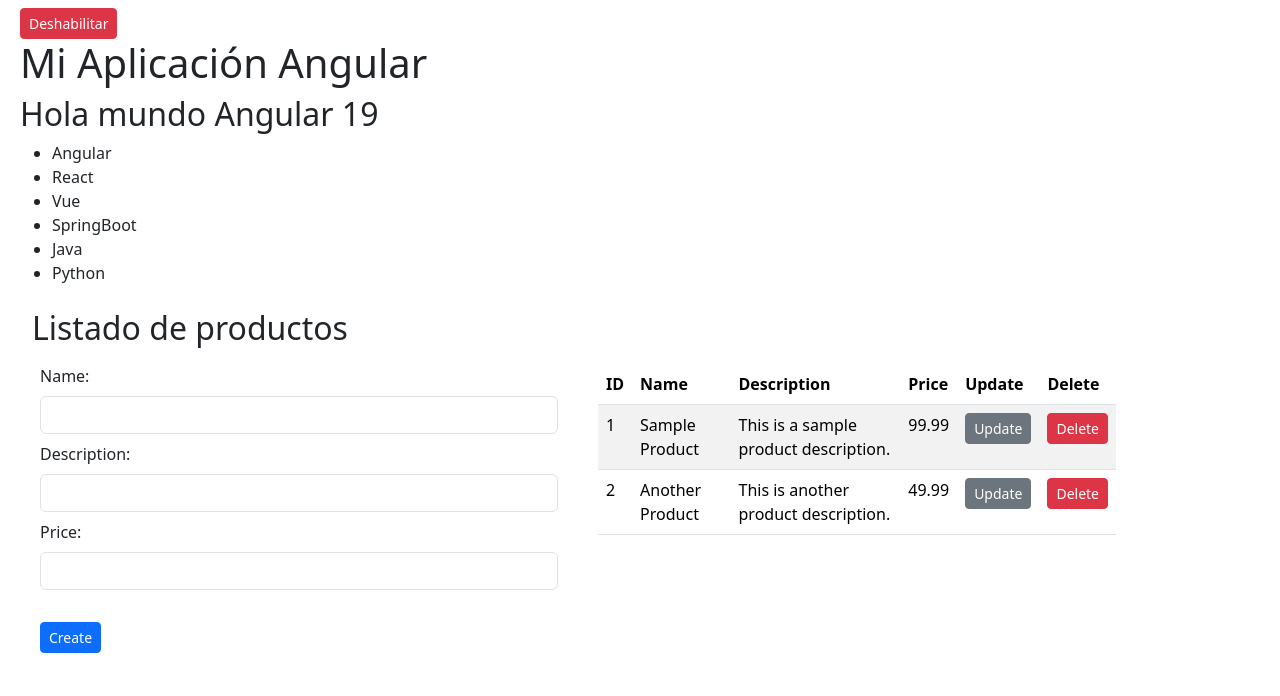
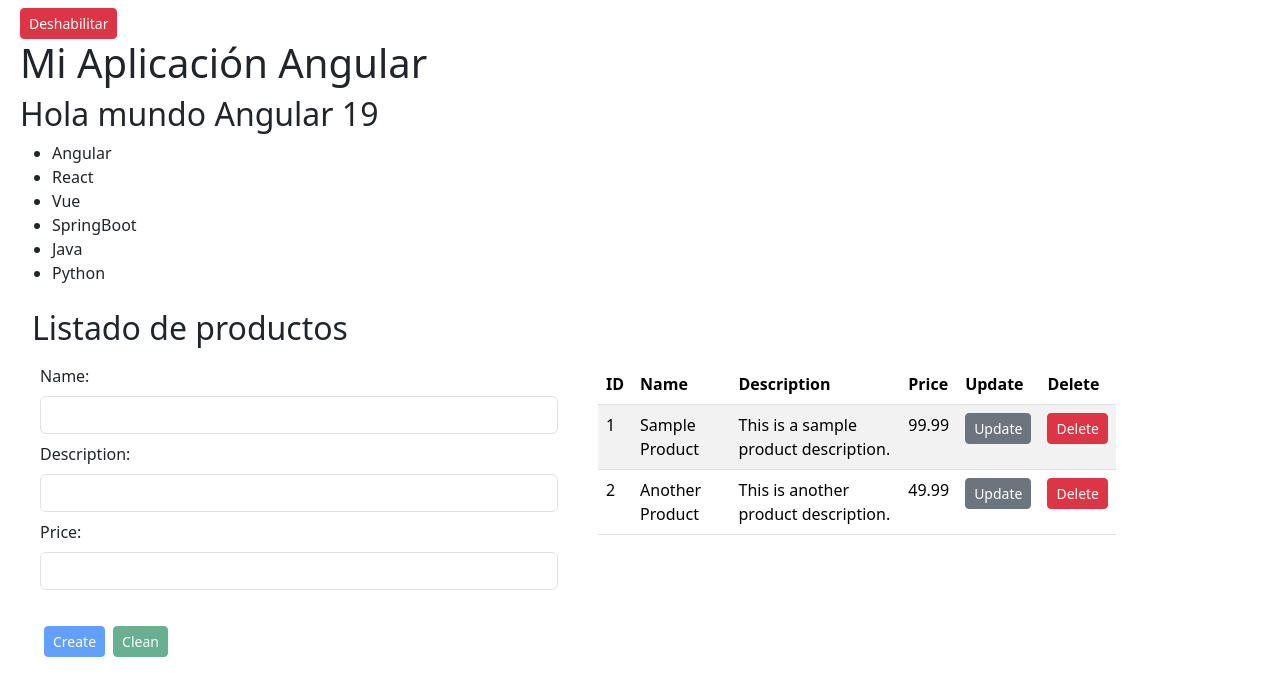
Before and after one commit to juanjomo4/angular-app, an Angular app: page / in a window 1280 px wide. Both pictures are taken after a click on the button "Habilitar". Shown: the top 696 px of the page. Built offline with nearby package versions, Linux system fonts and the light colour scheme.

Commit message:
Add validation

```diff
--- a/src/app/products/components/form/form.component.html
+++ b/src/app/products/components/form/form.component.html
@@ -1,4 +1,4 @@
-<form (ngSubmit)="onSubmit()">
+<form (ngSubmit)="onSubmit()" #productForm="ngForm">
   <div>
     <label for="name">Name:</label>
     <input
@@ -7,8 +7,14 @@
       id="name"
       name="name"
       [(ngModel)]="product.name"
+      #name="ngModel"
       required
     />
+    <div *ngIf="name.invalid && (name.dirty || name.touched)">
+      <div>
+        <small class="text-danger">Name is required.</small>
+      </div>
+    </div>
   </div>
   <div>
     <label for="description">Description:</label>
@@ -18,7 +24,16 @@
       id="description"
       name="description"
       [(ngModel)]="product.description"
+      #description="ngModel"
+      required
     />
+    <div
+      *ngIf="description.invalid && (description.dirty || description.touched)"
+    >
+      <div>
+        <small class="text-danger">Description is required.</small>
+      </div>
+    </div>
   </div>
   <div>
     <label for="price">Price:</label>
@@ -28,11 +43,32 @@
       id="price"
       name="price"
       [(ngModel)]="product.price"
+      #price="ngModel"
       required
     />
+    <div *ngIf="price.invalid && (price.dirty || price.touched)">
+      <div>
+        <small class="text-danger">Price is required.</small>
+      </div>
+    </div>
   </div>
   <br />
-  <button class="btn btn-sm btn-primary" type="submit">
-    {{ product.id > 0 ? "Update" : "Create" }}
-  </button>
+  <div>
+    <button
+      class="btn btn-sm btn-primary m-1"
+      type="submit"
+      [disabled]="!productForm.form.valid"
+    >
+      <!-- [disabled]="!product.name || !product.description || !product.price" -->
+      {{ product.id > 0 ? "Update" : "Create" }}
+    </button>
+    <button
+      class="btn btn-sm btn-success m-1"
+      (click)="clean()"
+      type="button"
+      [disabled]="!product.name && !product.description && !product.price"
+    >
+      Clean
+    </button>
+  </div>
 </form>
--- a/src/app/products/components/form/form.component.ts
+++ b/src/app/products/components/form/form.component.ts
@@ -1,10 +1,11 @@
 import { Component, EventEmitter, Input, Output } from '@angular/core';
 import { Product } from '../../models/Product';
 import { FormsModule } from '@angular/forms';
+import { CommonModule } from '@angular/common';
 
 @Component({
   selector: 'product-app-form',
-  imports: [FormsModule],
+  imports: [FormsModule, CommonModule],
   templateUrl: './form.component.html',
   styleUrl: './form.component.css',
 })
@@ -20,4 +21,7 @@ export class FormComponent {
     this.newproductEvent.emit(this.product);
     console.log('Form submitted:', this.product);
   }
+  clean() {
+    this.product = new Product();
+  }
 }
--- a/src/app/products/components/products/product.component.ts
+++ b/src/app/products/components/products/product.component.ts
@@ -54,7 +54,7 @@ export class ProductComponent implements OnInit {
   }
 
   onUpdateProduct(product: Product) {
-    this.productSelected = product;
+    this.productSelected = {...product};
   }
 
   onDeleteProduct(id: number) {
```
